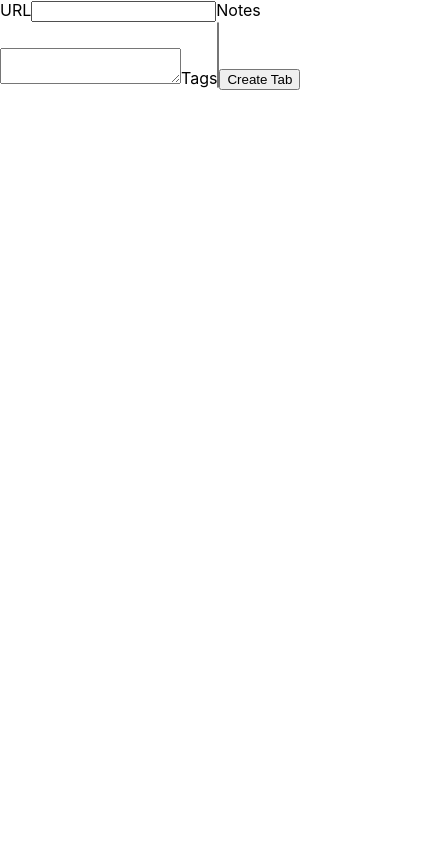
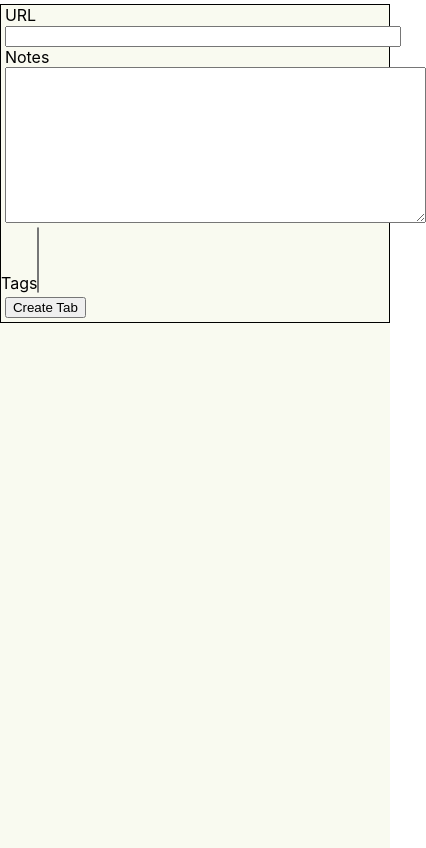
Before and after one commit to swizzard/tmt-web, a React (Create React App) app in the folder tmt-web-fe/: page /app/tabs/create in a window 390 px wide. Shown: the whole page, 426 px wide, since content can reach past the window. Built offline with nearby package versions, Linux system fonts and the light colour scheme.

Commit message:
more css

```diff
--- a/tmt-web-fe/src/index.css
+++ b/tmt-web-fe/src/index.css
@@ -1,10 +1,11 @@
 html {
-  min-height: 100%;
+  height: 100%;
   min-width: 100%;
 }
 
 body {
   margin: 0;
+  height: 100%;
   font-family: -apple-system, BlinkMacSystemFont, "Segoe UI", "Roboto", "Oxygen",
     "Ubuntu", "Cantarell", "Fira Sans", "Droid Sans", "Helvetica Neue",
     sans-serif;
@@ -12,9 +13,10 @@ body {
   -moz-osx-font-smoothing: grayscale;
 }
 
-div.root {
-  min-height: 100%;
+div#root {
+  height: 100%;
   min-width: 100%;
+  background-color: #f9faf0;
 }
 
 code {
--- /dev/null
+++ b/tmt-web-fe/src/routes/CreateTab.css
@@ -0,0 +1,45 @@
+div.createTab {
+  max-width: 75%;
+  min-height: 100%;
+}
+
+div.createTab form {
+  margin-left: 25%;
+  margin-top: 1%;
+  border: 1px solid #000;
+}
+
+form>label {
+  display: block;
+  margin-left: 1%;
+}
+
+input {
+  display: inline-block;
+  width: 256px;
+  margin-right: 25%;
+  margin-left: 1%;
+}
+
+textarea {
+  margin-left: 1%;
+}
+
+button[type="submit"] {
+  margin: 1%;
+}
+
+@media (max-width: 765px) {
+  div.createTab {
+    max-width: 100%;
+  }
+
+  div.createTab form {
+    margin-left: 0;
+  }
+
+  input {
+    width: 100%;
+    margin-right: 0;
+  }
+}
--- a/tmt-web-fe/src/routes/CreateTab.tsx
+++ b/tmt-web-fe/src/routes/CreateTab.tsx
@@ -1,6 +1,7 @@
 import { Form, redirect } from "react-router-dom";
 import { createTab, renewToken, type NewTabInput } from "../api";
 import { getToken, setToken } from "../authToken";
+import "./CreateTab.css";
 
 export async function action({ request }: { request: Request }) {
   const authToken = getToken();
@@ -41,9 +42,11 @@ export default function CreateTab() {
         <label htmlFor="url">URL</label>
         <input type="url" id="url" name="url" />
         <label htmlFor="notes">Notes</label>
-        <textarea id="notes" name="notes" />
-        <label htmlFor="tags">Tags</label>
-        <select id="tags" name="tags" multiple></select>
+        <textarea rows={10} cols={50} id="notes" name="notes" />
+        <div className="tags">
+          <label htmlFor="tags">Tags</label>
+          <select id="tags" name="tags" multiple></select>
+        </div>
         <button type="submit">Create Tab</button>
       </Form>
     </div>
--- /dev/null
+++ b/tmt-web-fe/src/routes/Root.css
@@ -0,0 +1,12 @@
+div.App p a button {
+  border-radius: 5px;
+}
+
+div.App p a button#logout {
+  background-color: #b8baa8;
+}
+
+div.App p a button#yourTabs {
+  background-color: #005b4d;
+  color: #f9faf0;
+}
--- a/tmt-web-fe/src/routes/Root.tsx
+++ b/tmt-web-fe/src/routes/Root.tsx
@@ -1,18 +1,27 @@
 import { Link } from "react-router-dom";
 import useAuthToken from "../authToken";
+import "./Root.css";
 export default function Root() {
   const { authToken } = useAuthToken();
   return (
     <div className="App">
       {authToken ? (
         <div>
-          <h1>Welcome!</h1>
+          <h1>Too Many Tabs</h1>
           <p>You are logged in.</p>
           <p>
-            <Link to="/tabs/personal/1">Your Tabs</Link>
+            <Link to="/tabs/personal/1">
+              <button type="button" id="yourTabs">
+                Your Tabs
+              </button>
+            </Link>
           </p>
           <p>
-            <Link to="/logout">Logout</Link>
+            <Link to="/logout">
+              <button type="button" id="logout">
+                Logout
+              </button>
+            </Link>
           </p>
         </div>
       ) : (
```
